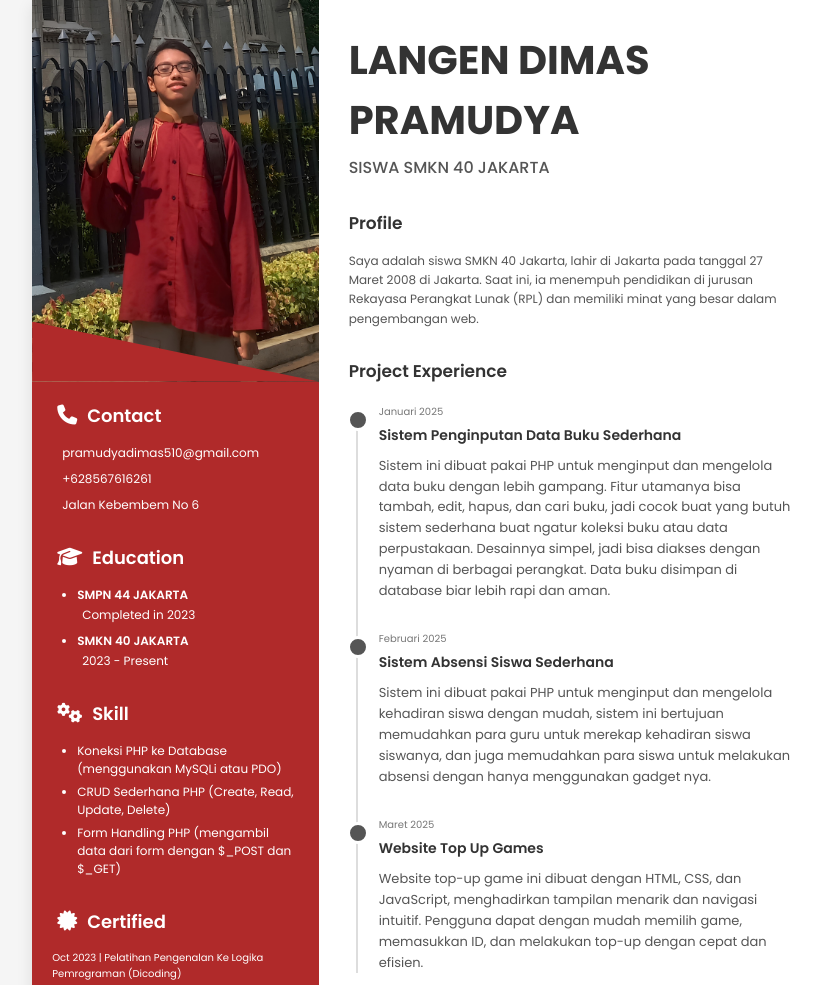
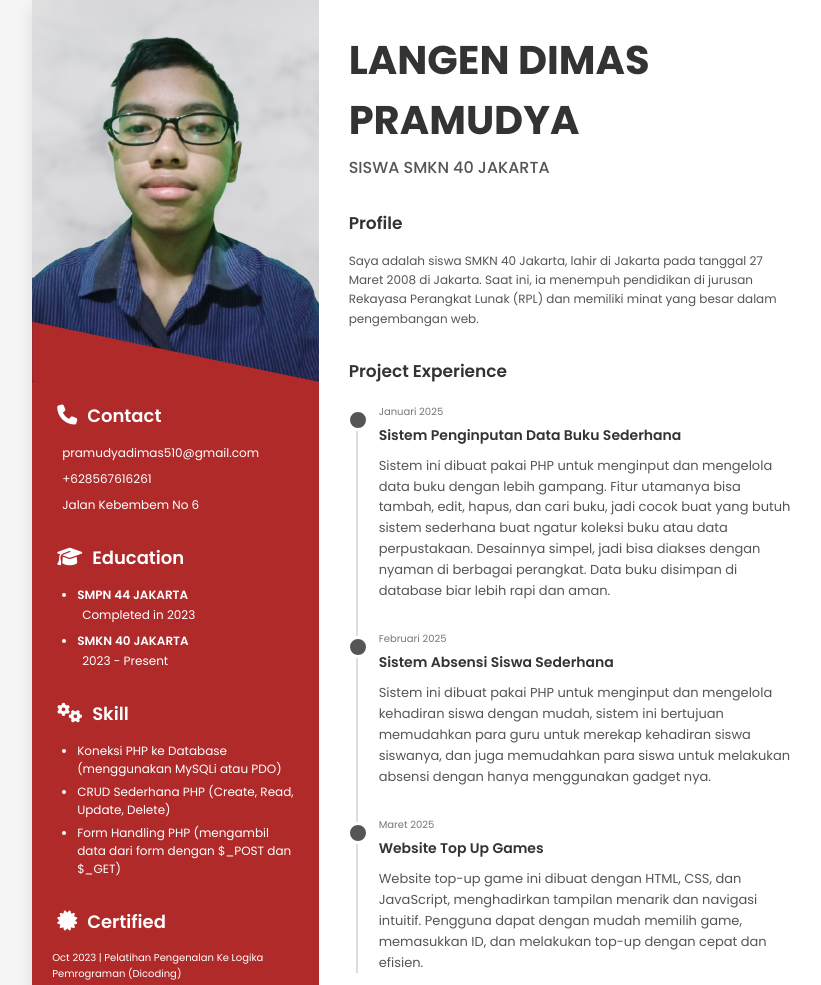
Before and after one commit to LangenDimasP/DimasCV, a plain HTML site: page index.html in a window 1280 px wide. Shown: the top 985 px of the page, without its empty margins (211-1032 px from the left). Drawn offline with Linux system fonts and the light colour scheme.

Commit message:
first commit

```diff
--- a/index.html
+++ b/index.html
@@ -16,7 +16,7 @@
             <!-- Profile Photo -->
             <div class="sidebar-header">
                 <div class="profile-photo">
-                    <img src="images/Dimas.jpg" alt="Langen Dimas Pramudya">
+                    <img src="images/Dimas.png" alt="Langen Dimas Pramudya">
                     <div class="photo-overlay"></div>
                 </div>
             </div>
--- a/styles.css
+++ b/styles.css
@@ -55,7 +55,7 @@ body {
     right: 0;/* Extend right to cover sidebar padding */
     height: 60px;
     background-color: #b02a2a;
-    clip-path: polygon(0 0, 100% 100%, 100% 100%, 0% 100%);
+    clip-path: polygon(0 0, 100% 100%, 120% 120%, 0% 100%);
     z-index: 2;
 }
 
```
Also changed, not shown: images/Dimas.jpg (deleted), images/Dimas.png (added).
